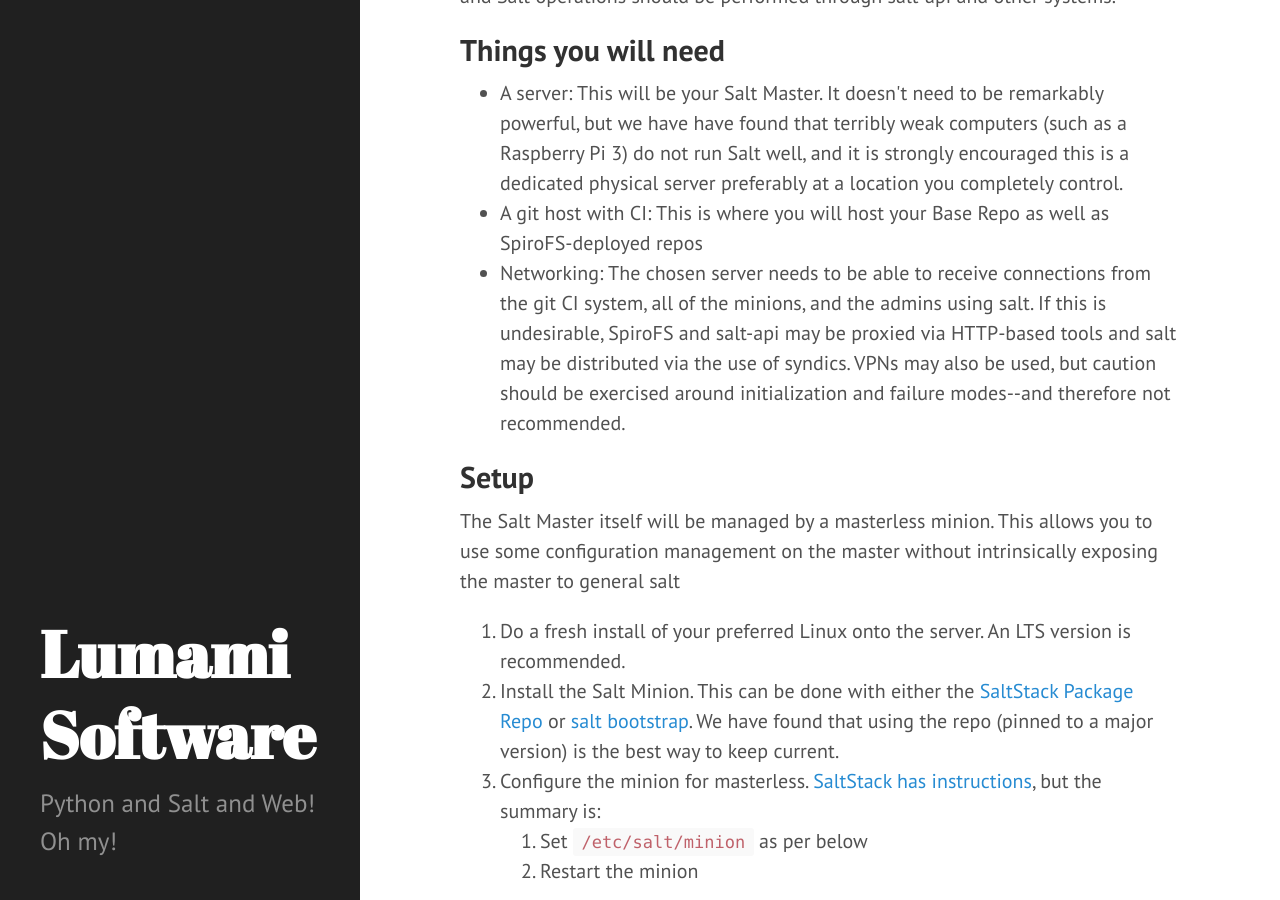
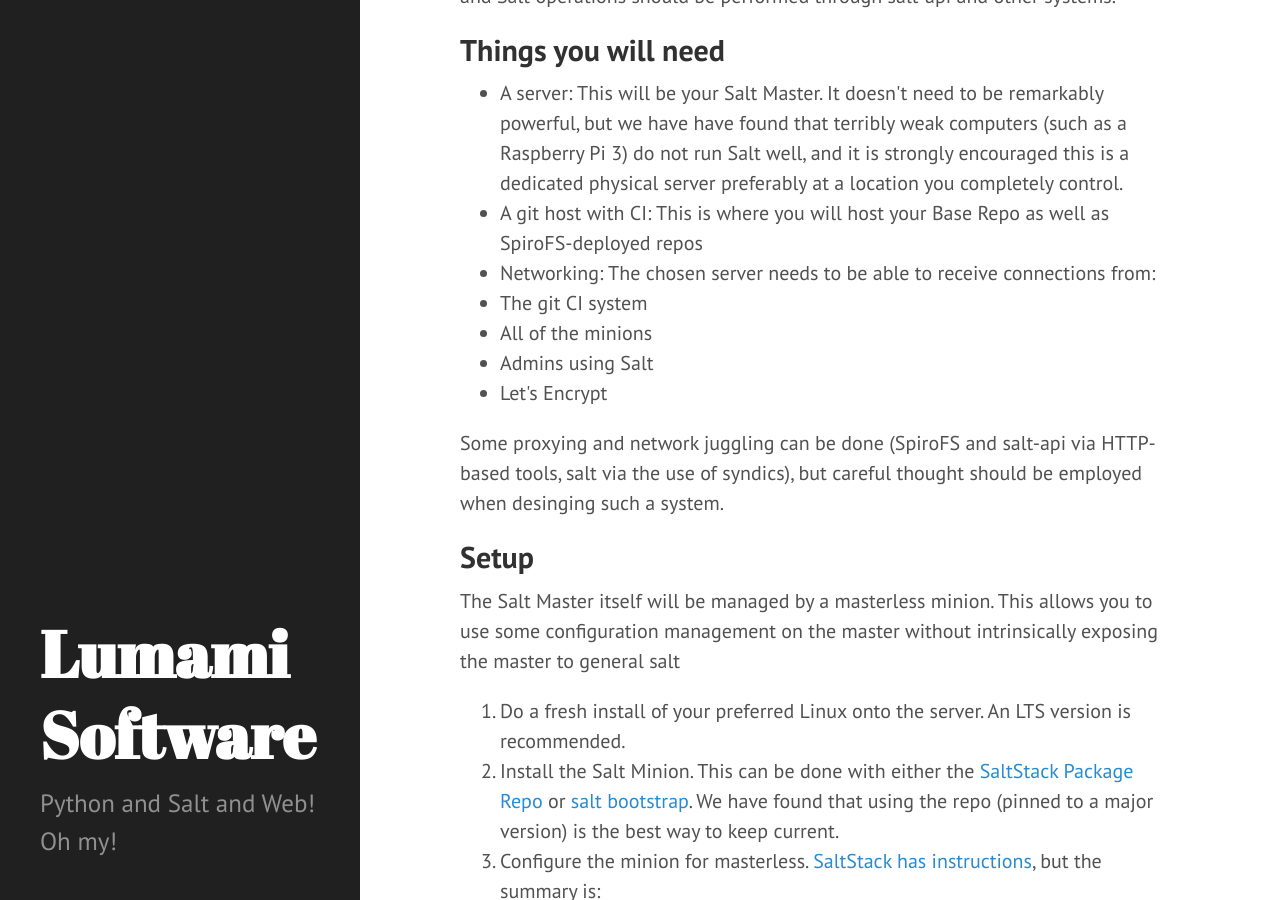
Before and after one commit to AstraLuma/lumami.biz, an MkDocs documentation site: the page built from pages/salt-setup.md, in a window 1280 px wide and 900 px high, scrolled down 586 px. Built offline with MkDocs 1.6.1, drawn with Linux system fonts in a browser that asks for light colours; some of the changed text lies outside the part shown.

Commit message:
salt-setup: Additional docs and notes

```diff
--- a/pages/salt-setup.md
+++ b/pages/salt-setup.md
@@ -10,7 +10,14 @@ A reminder that your Salt Master is the keys to your kingdom: it has complete ac
 
 * A server: This will be your Salt Master. It doesn't need to be remarkably powerful, but we have have found that terribly weak computers (such as a Raspberry Pi 3) do not run Salt well, and it is strongly encouraged this is a dedicated physical server preferably at a location you completely control.
 * A git host with CI: This is where you will host your Base Repo as well as SpiroFS-deployed repos
-* Networking: The chosen server needs to be able to receive connections from the git CI system, all of the minions, and the admins using salt. If this is undesirable, SpiroFS and salt-api may be proxied via HTTP-based tools and salt may be distributed via the use of syndics. VPNs may also be used, but caution should be exercised around initialization and failure modes--and therefore not recommended.
+* Networking: The chosen server needs to be able to receive connections from:
+  * The git CI system
+  * All of the minions
+  * Admins using Salt
+  * Let's Encrypt
+
+Some proxying and network juggling can be done (SpiroFS and salt-api via HTTP-based tools, salt via the use of syndics), but careful thought should be employed when desinging such a system.
+
 
 ## Setup
 
```
Also changed, not shown: other parts of pages/salt-setup.md (+2 -0 lines).
